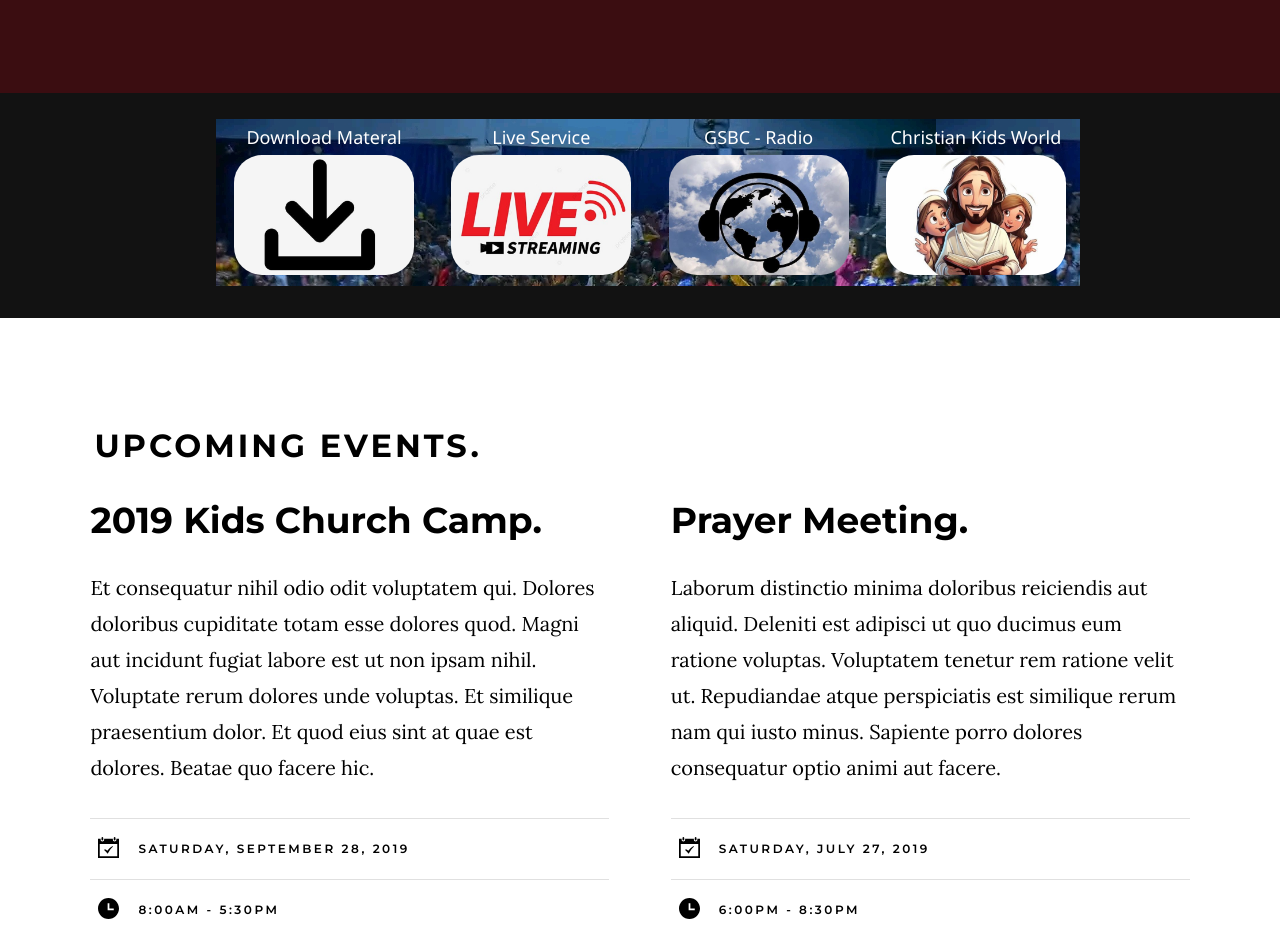
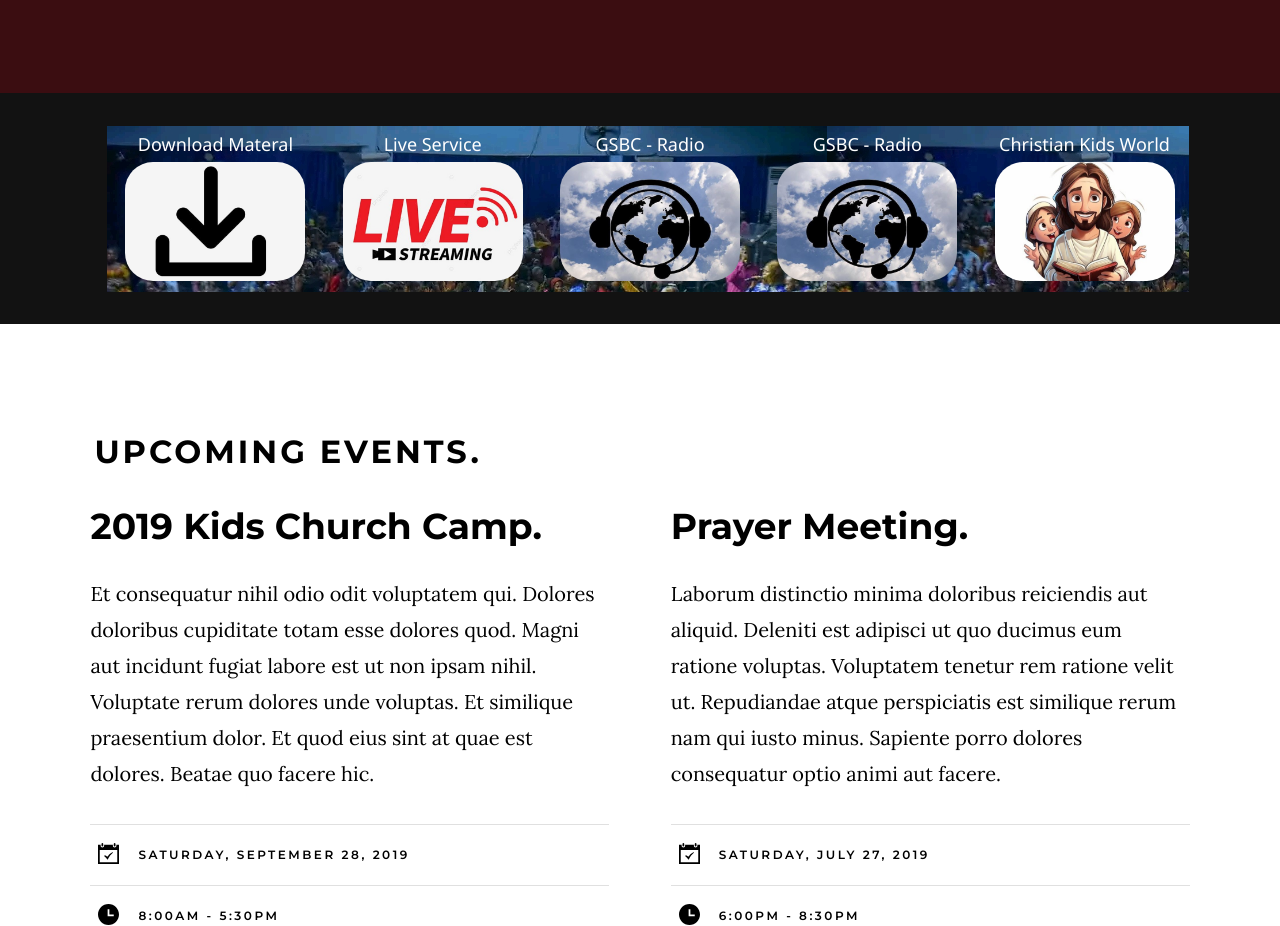
Before and after one commit to glifenig/GSBC, a plain HTML site: page index.html in a window 1280 px wide. Shown: the part 1940-2866 px from the top of the page. Drawn offline with nearby package versions, Linux system fonts and the light colour scheme; files whose address does not match are found by name.

Commit message:
Update index.html

```diff
--- a/index.html
+++ b/index.html
@@ -201,6 +201,15 @@
                         <img  class="stream-list__text" src="images/stream (1).jpg" width="180px" alt="">
                     </a>
                 </li>
+
+<li class="stream-list__item">
+                    <a href="#0" title="">
+                        <center><Span style="font-family: 'Segoe UI', Tahoma, Geneva, Verdana, sans-serif ;font-size: large
+                            ; color: white; text-align: center;">GSBC - Radio</Span></center>
+                        <img  class="stream-list__text" src="images/stream (1).jpg" width="180px" alt="">
+                    </a>
+                </li>
+
                 <li class="stream-list__item">
                     <a href="#0" title="">
                         <center><Span style="font-family: 'Segoe UI', Tahoma, Geneva, Verdana, sans-serif ;font-size: large
```
